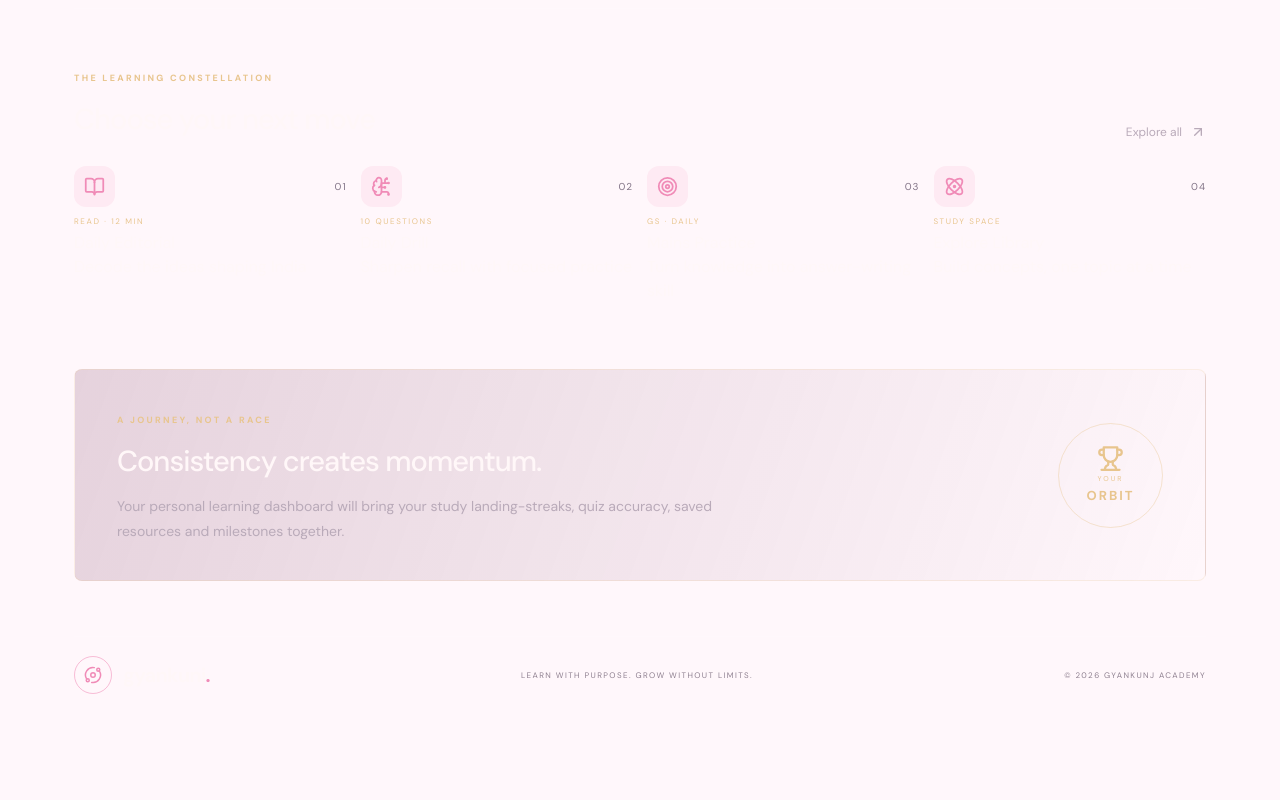
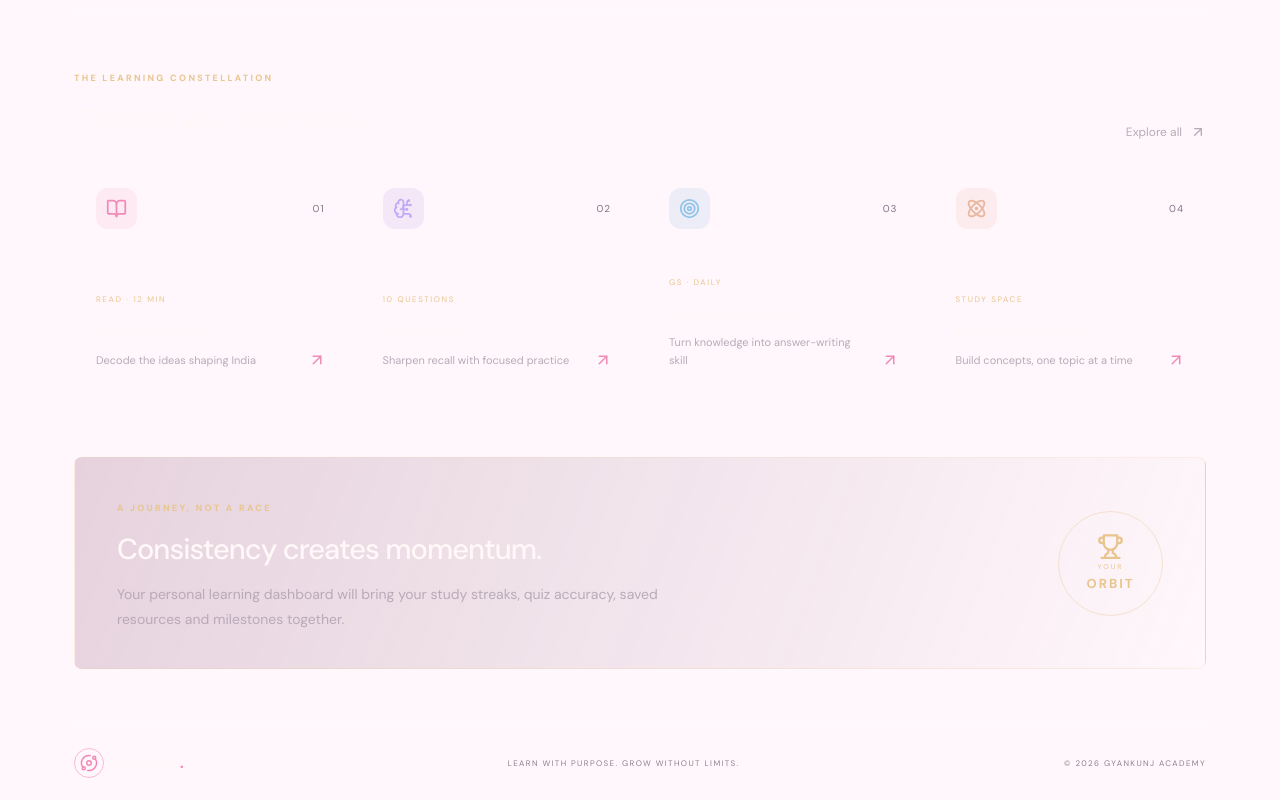
Before and after one commit to kshitiz2007-cpu/gyankunj-cosmic-orbital-dashboard, a Next.js app: page / in a window 1280 px wide. Shown: the part 875-1675 px from the top of the page. Before the commit the page ends 1587 px from the top, so only its background shows below. Built offline with nearby package versions, Linux system fonts and the light colour scheme.

Commit message:
fix: complete starter landing page class isolation

```diff
--- a/app/page.tsx
+++ b/app/page.tsx
@@ -25,7 +25,7 @@ export default function Home() {
         </div>
         <div className="landing-orbit-art" aria-label="Decorative orbital illustration">
           <div className="landing-orbit-ring landing-ring-one" /><div className="landing-orbit-ring landing-ring-two" /><div className="landing-orbit-ring landing-ring-three" />
-          <div className="planet landing-planet-main"><GraduationCap size={42} strokeWidth={1.2} /></div>
+          <div className="landing-planet-main"><GraduationCap size={42} strokeWidth={1.2} /></div>
           <span className="landing-orbit-node landing-node-one"><Sparkles size={17} /></span><span className="landing-orbit-node landing-node-two"><BookOpen size={16} /></span><span className="landing-orbit-node landing-node-three"><Atom size={17} /></span>
           <span className="landing-orbit-caption">KNOWLEDGE IN MOTION</span>
         </div>
@@ -35,11 +35,11 @@ export default function Home() {
       <section className="landing-welcome-row" id="today"><div><span className="landing-section-kicker">THURSDAY · YOUR DAILY PULSE</span><h2>Good to see you again.</h2><p>Your goals are closer than they feel. Let&apos;s make today meaningful.</p></div><div className="landing-streak"><Flame size={20} /><div><strong>Keep your rhythm</strong><span>Show up. Learn. Repeat.</span></div></div></section>
 
       <section className="landing-module-section" id="modules"><div className="landing-section-heading"><div><span className="landing-section-kicker">THE LEARNING CONSTELLATION</span><h2>Choose your next move</h2></div><a href="#progress" className="landing-text-link">Explore all <ArrowUpRight size={16} /></a></div>
-        <div className="landing-module-grid">{modules.map((item, index) => { const Icon = item.icon; return <a className={`module-card ${item.tone}`} href="#progress" key={item.title}><div className="landing-module-top"><span className="landing-module-icon"><Icon size={21} /></span><span className="landing-module-index">0{index + 1}</span></div><div><span className="landing-module-tag">{item.tag}</span><h3>{item.title}</h3><p>{item.subtitle}</p></div><span className="landing-module-arrow"><ArrowUpRight size={18} /></span></a>; })}</div>
+        <div className="landing-module-grid">{modules.map((item, index) => { const Icon = item.icon; return <a className={`landing-module-card ${item.tone}`} href="#progress" key={item.title}><div className="landing-module-top"><span className="landing-module-icon"><Icon size={21} /></span><span className="landing-module-index">0{index + 1}</span></div><div><span className="landing-module-tag">{item.tag}</span><h3>{item.title}</h3><p>{item.subtitle}</p></div><span className="landing-module-arrow"><ArrowUpRight size={18} /></span></a>; })}</div>
       </section>
 
-      <section className="landing-progress-panel" id="progress"><div><span className="landing-section-kicker">A JOURNEY, NOT A RACE</span><h2>Consistency creates momentum.</h2><p>Your personal learning dashboard will bring your study landing-streaks, quiz accuracy, saved resources and milestones together.</p></div><div className="landing-progress-orb"><Trophy size={27} /><span>YOUR</span><strong>ORBIT</strong></div></section>
-      <footer><a className="landing-brand footer-brand" href="#home"><span className="landing-brand-mark"><Orbit size={18} /></span><span>gyankunj<span className="landing-brand-dot">.</span></span></a><span>LEARN WITH PURPOSE. GROW WITHOUT LIMITS.</span><span>© 2026 GYANKUNJ ACADEMY</span></footer>
+      <section className="landing-progress-panel" id="progress"><div><span className="landing-section-kicker">A JOURNEY, NOT A RACE</span><h2>Consistency creates momentum.</h2><p>Your personal learning dashboard will bring your study streaks, quiz accuracy, saved resources and milestones together.</p></div><div className="landing-progress-orb"><Trophy size={27} /><span>YOUR</span><strong>ORBIT</strong></div></section>
+      <footer><a className="landing-brand landing-footer-brand" href="#home"><span className="landing-brand-mark"><Orbit size={18} /></span><span>gyankunj<span className="landing-brand-dot">.</span></span></a><span>LEARN WITH PURPOSE. GROW WITHOUT LIMITS.</span><span>© 2026 GYANKUNJ ACADEMY</span></footer>
     </main>
   );
 }
```
